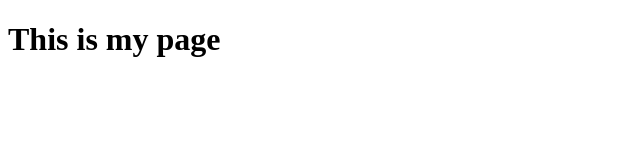
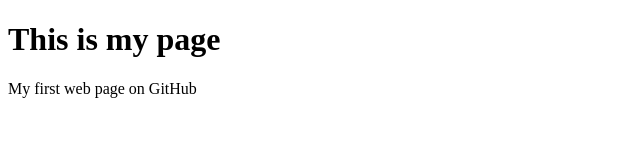
Before and after one commit to souzarl/souzarl.github.io, a plain HTML site: page index.html in a window 1280 px wide. Shown: the whole page, without its empty margins (0-640 px from the left). Drawn offline with Linux system fonts and the light colour scheme.

Commit message:
Update on my windows note
Update on my windows notebook

```diff
--- a/index.html
+++ b/index.html
@@ -5,5 +5,6 @@
     </header>
     <body>
         <h1> This is my page</h1>
+        <p>My first web  page on GitHub</p>
     </body>
 </html>
```
